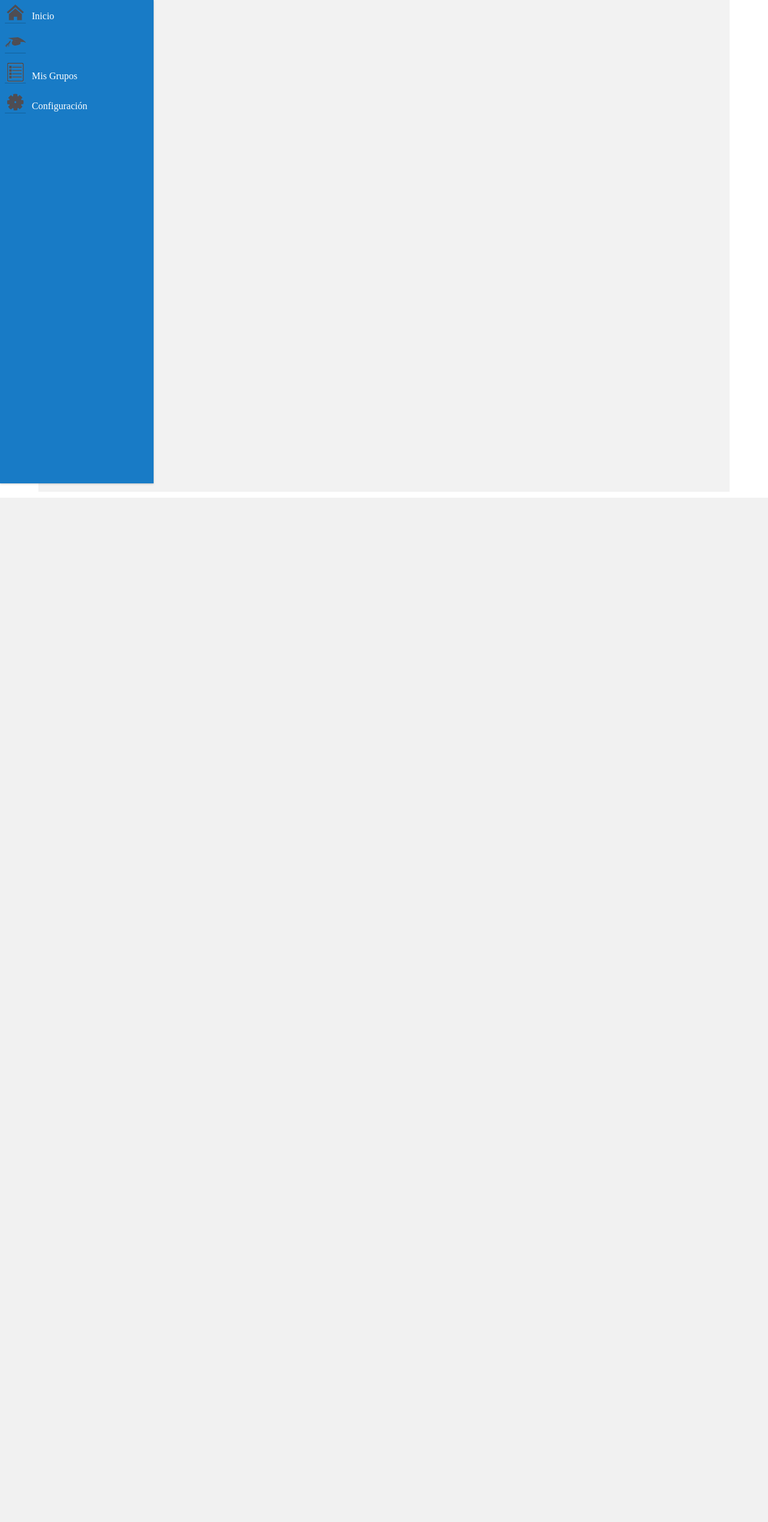
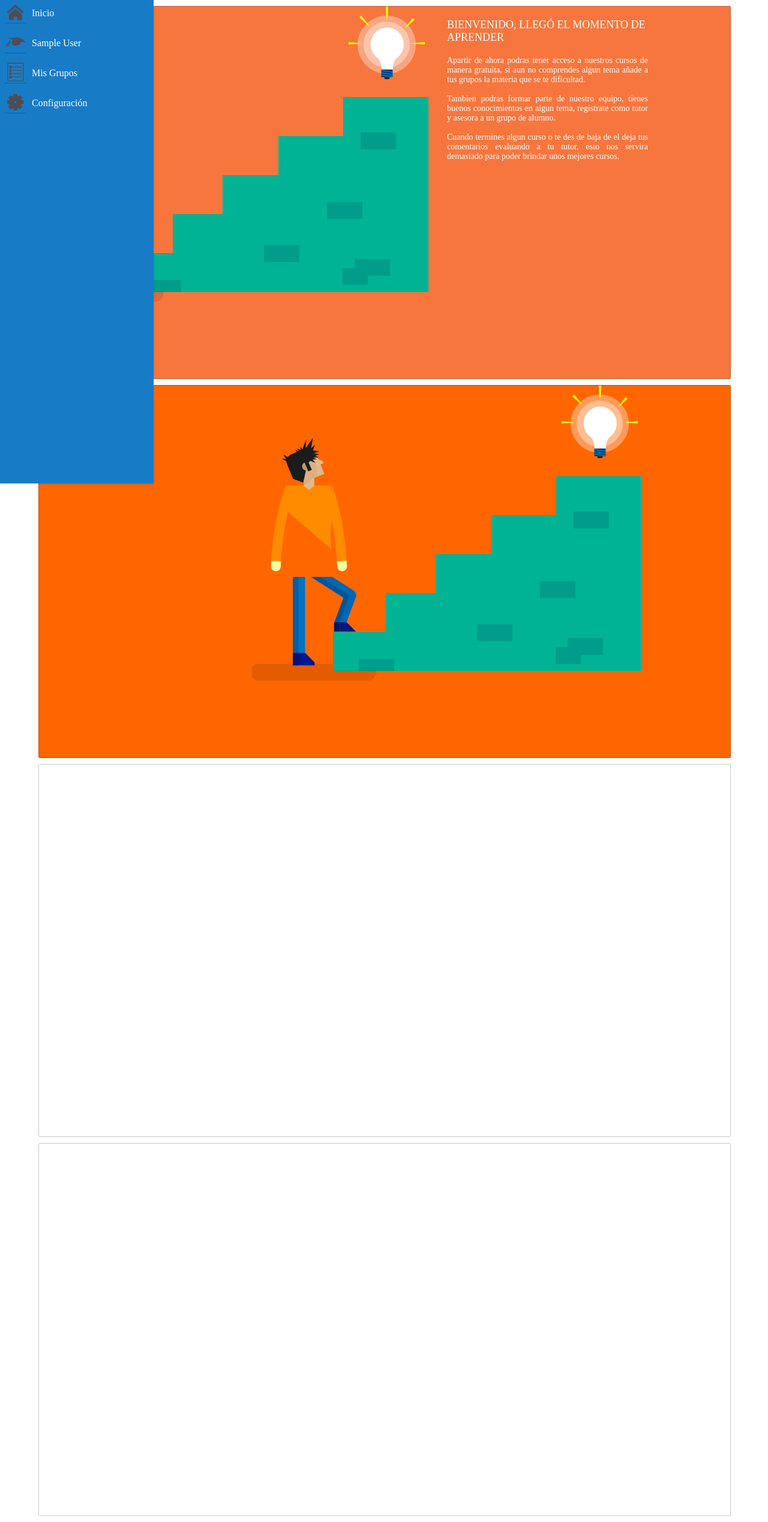
Before and after one commit to naujraliuga/APWE, a PHP site: page /usuario.php in a window 1280 px wide. Shown: the whole page at 60% size. Before the commit the page ends 830 px from the top, so only its background shows below. Run offline with PHP 8.4, Linux system fonts and the light colour scheme; the visitor is signed in with stand-in values (Sample User, id 1).

Commit message:
Modificacion Usuario.php
se agregaron las secciones del perfil de usuario, animacion (scroll) en
la navegacion entre ellas.

```diff
--- a/autentificar.php
+++ b/autentificar.php
@@ -6,14 +6,12 @@
      $usuario  = $_POST['matricula'];
      $password = $_POST['password'];
 
-     $datos = array();
 
      $query = mysqli_query($conexion,'SELECT * FROM usuarios WHERE matricula="'.$usuario.'" AND password="'.$password.'"');
      $existe = mysqli_num_rows($query);
 
      if($existe){
 
-         $datos['exito'] = true;
          $infoUsuario = mysqli_fetch_array($query);
 
          $_SESSION['sesionUsuario']    = $infoUsuario['matricula'];
@@ -24,10 +22,10 @@
          $_SESSION['correoUsuario']    = $infoUsuario['correo'];
          $_SESSION['001']              = 1;
 
+         header("location:usuario.php");
 
      }else
          $datos['exito'] = false;
 
-         echo json_encode($datos);
 
 ?>
--- a/css/style_usuario.css
+++ b/css/style_usuario.css
@@ -33,7 +33,7 @@
 	padding: 3px;
 	position: fixed;
 	overflow: hidden;
-	background-color: #187BC6;;
+	background-color: #187BC6;
 	box-shadow: 0px 1px 3px 0px rgba(0,0,0,0.21);
 	float: left;
 	z-index: 3;
@@ -48,7 +48,7 @@
 	margin-bottom: 10px;
 	position: relative;
 	float: left;
-	background-color: #f2f2f2;
+	background-color: transparent;
 	z-index: 1;
 }
 
@@ -101,7 +101,7 @@
 	width: 195px;
 	height: 45px;
 	margin-left: 10px;
-	margin-top: 15px;
+	margin-top: 10px;
 	background-color: transparent;
 	color: #fff;
 	position: relative;
@@ -139,3 +139,83 @@
 	background-size: 100%;
 	background-repeat: no-repeat;
 }
+
+/*secciones*/
+
+.section-usuario{
+
+    width: 100%;
+    min-height: 620px;
+    height: auto;
+    position: relative;
+    border: 1px solid rgba(0,0,0,0.21);
+    border-radius: 3px;
+    margin-top: 10px;
+    overflow: hidden;
+    float: left;
+    z-index: 1;
+    background-color: transparent;
+
+}
+
+.info-section{
+
+	width: auto;
+	max-width: 355px;
+	min-width: 355px;
+	height: auto;
+	left: 20px;
+	top: 10px;
+	float: left;
+	position: relative;
+	background-color: transparent;
+	z-index: 2;
+}
+
+.title-section{
+
+	font-size: 18px;
+	color: #fff;
+	text-transform: uppercase;
+	padding: 10px;
+	float: left;
+}
+
+.content-section{
+
+	font-size: 14px;
+	color: #fff;
+	padding: 10px;
+	text-align: justify;
+	float: left;
+}
+
+#_home{
+
+    background-color: #F7763E;
+}
+
+#_perfil{
+
+	background-color: #FF6600;
+}
+
+#bg_home{
+
+    background-image: url(../img/bg_home.png);
+    width: 650px;
+    height: 492px;
+    position: relative;
+    float: left;
+    z-index: 1000!important;
+}
+
+#bg_perfil{
+
+    background-image: url(../img/bg_home.png);
+    width: 650px;
+    height: 492px;
+    position: relative;
+    float: left;
+    z-index: 1000!important;
+}
--- /dev/null
+++ b/js/scroll-usuario.js
@@ -0,0 +1,42 @@
+$(document).on('ready',function(){
+
+     tam1 = $('#_home').height();//altura div perfil
+     tam2 = $('#_perfil').height();//altura div proyectos
+     tam3 = $('#_grupos').height();//altura div hobbies
+     tam4 = $('#_configuracion').height();//altura div objetivos
+
+    $('#home').on('click',function(){
+
+       $('html, body').animate({
+           scrollTop: '0px'
+       },1100);
+
+    });
+
+    $('#perfil').on('click',function(){
+
+       $('html, body').animate({
+           scrollTop: tam1
+       },1500);
+
+    });
+
+    $('#grupos').on('click',function(){
+
+       $('html, body').animate({
+           scrollTop: tam1+tam2
+       },1500);
+
+    });
+
+    $('#configuracion').on('click',function(){
+
+       $('html, body').animate({
+           scrollTop: tam1+tam2+tam3
+       },1500);
+
+    });
+
+
+
+});
--- a/usuario.php
+++ b/usuario.php
@@ -6,8 +6,9 @@
 
     <script type="text/javascript" src="js/jquery-1.11.3.js"></script>
     <script type="text/javascript" src="js/menu-usuario.js"></script>
+    <script type="text/javascript" src="js/scroll-usuario.js"></script>
     <?php include 's.php'; ?>
-	<title>:: </title>
+	<title>:: <?php echo ''.$_SESSION['nombreUsuario'].''; ?></title>
 </head>
 <body>
 
@@ -21,23 +22,51 @@
      			</li>
      			<li>
      				<div class="ico-opc" id="perfil"></div>
-     				<div class="nombre-opc"><?php ''.$_SESSION['nombreUsuario'].'' ?></div>
+     				<div class="nombre-opc"><?php echo ''.$_SESSION['nombreUsuario'].'' ?></div>
      			</li>
      			<li>
      				<div class="ico-opc" id="grupos"></div>
      				<div class="nombre-opc">Mis Grupos</div>
      			</li>
-     			<a href="salir.php">
+
      				<li>
      				  <div class="ico-opc" id="configuracion"></div>
      				  <div class="nombre-opc">Configuraci&oacute;n</div>
      			    </li>
-     			</a>
+
      		</ul>
      	</div>
 
 
-        <div id="container-view"></div>
+        <div id="container-view">
+
+            <section id="_home" class="section-usuario">
+
+                <div id="bg_home"></div>
+                <div class="info-section">
+                    <div class="title-section">Bienvenido, lleg&oacute; el momento de aprender</div>
+                    <div class="content-section">Apartir de ahora podras tener acceso a nuestros cursos de manera gratuita, si aun no comprendes algun tema
+                    añade a tus grupos la materia que se te dificultad. <br><br> Tambien podras formar parte de nuestro equipo, tienes buenos conocimientos en algun tema, registrate
+                    como tutor y asesora a un grupo de alumno.<br><br>
+                    Cuando termines algun curso o te des de baja de el deja tus comentarios evaluando a tu tutor, esto nos servira demasiado
+                    para poder brindar unos mejores cursos.</div>
+                </div>
+            </section>
+
+            <section id="_perfil" class="section-usuario">
+
+                <div class="info-section">
+                    <div class="title-section"></div>
+                    <div class="content-section"></div>
+                </div>
+                <div id="bg_perfil"></div>
+            </section>
+
+            <section id="_grupos" class="section-usuario"></section>
+
+            <section id="_configuracion" class="section-usuario"></section>
+
+        </div>
 
      </div>
 
```
Also changed, not shown: index.php (renamed from index.html, +2 -32 lines), img/bg_home.png (added), img/tumblr_mr2dj1lQ7V1sqe3swo1_540.jpg (added).
